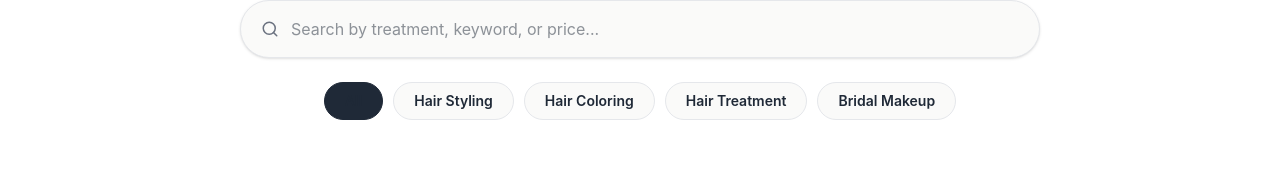
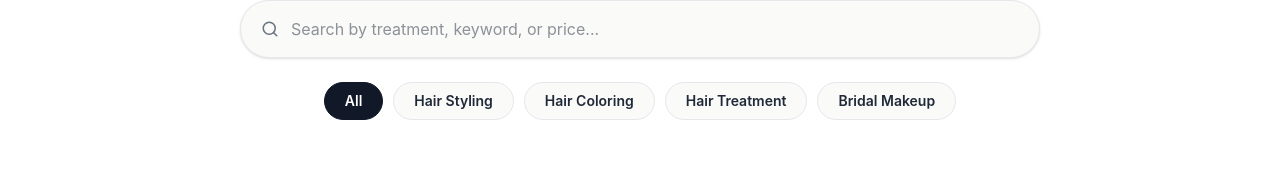
Before and after one commit to boseth-art/smart-salon-management-system, a React (Vite) app: page /service-menu in a window 1280 px wide. Shown: the part 311-483 px from the top of the page. Built offline with nearby package versions, Linux system fonts and the light colour scheme.

Commit message:
Update ServiceMenu.jsx

```diff
--- a/src/pages/ServiceMenu.jsx
+++ b/src/pages/ServiceMenu.jsx
@@ -215,7 +215,7 @@ export default function ServiceMenu() {
               onClick={() => setSelectedCategory(category)}
               className={`px-5 py-2 rounded-full cursor-pointer font-semibold text-sm border ${
                 selectedCategory === category
-                  ? "bg-text text-text-light border-text"
+                  ? "bg-text-dark text-white border-text-dark"
                   : "bg-bg-alt text-text border-border"
               }`}
             >
```
